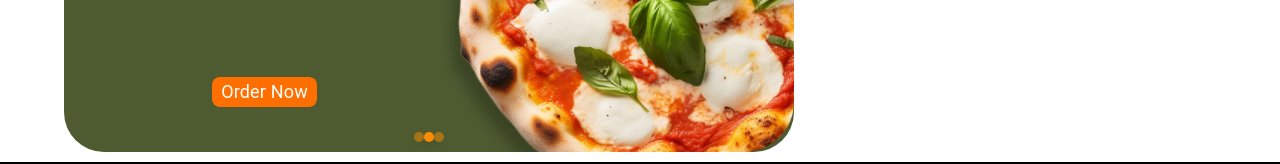
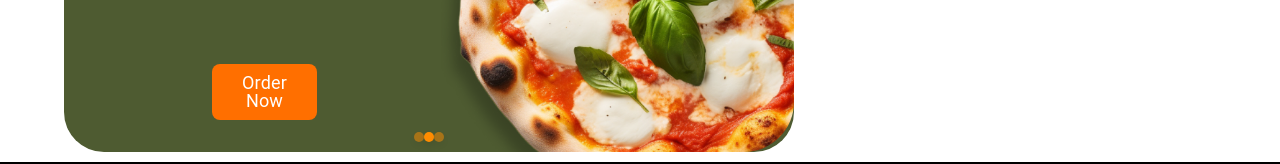
Before and after one commit to getye/Pizza-Ordering-App, a React (Create React App) app in the folder client/: page / in a window 1280 px wide. Shown: the part 591-755 px from the top of the page. Built offline with nearby package versions, Linux system fonts and the light colour scheme; no server answers.

Commit message:
silder button

```diff
--- a/client/src/components/home.js
+++ b/client/src/components/home.js
@@ -195,11 +195,11 @@ return (
                               color: 'white',
                               borderRadius: 2,
                               padding: {xs:'3px', sm:'4px', md:'5px', lg:'6px'},
-                              width: {xs:'60%', sm:'50%', md:'40%', lg:'30%'},
+                              width: {xs:'45%', sm:'40%', md:'35%', lg:'30%'},
                               display: 'inline-block',
                               textTransform: 'none'  // Maintain original text case without full caps
                               }}>
-                            <Typography sx={{ lineHeight: 1,  fontSize: { xs: '12px', sm: '14px', md: '16px', lg: '18px' }, textTransform: 'capitalize' }}>
+                            <Typography sx={{ lineHeight: 1, padding: {xs:'1px', sm:'2px', md:'3px', lg:'4px'},  fontSize: { xs: '12px', sm: '14px', md: '16px', lg: '18px' }, textTransform: 'capitalize' }}>
                               Order Now
                             </Typography>
                           </Button>
```
Also changed, not shown: 13 other files (tests, documents, lock files or other folders).
